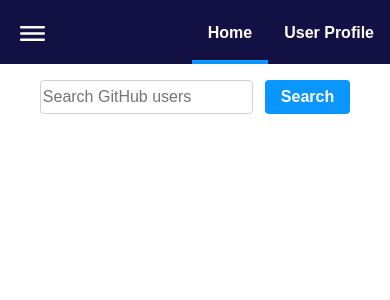
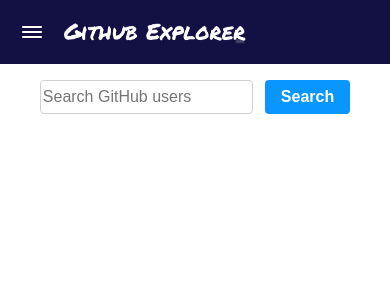
Before and after one commit to Valentin2333/Github-Explorer-React-JS, a React (Vite) app in the folder GE-app/: page / in a window 390 px wide. Shown: the top 300 px of the page. Built offline with nearby package versions, Linux system fonts and the light colour scheme.

Commit message:
Add responsive design and adjust CSS

```diff
--- a/GE-app/src/components/MainNavigation.jsx
+++ b/GE-app/src/components/MainNavigation.jsx
@@ -6,10 +6,13 @@
   return (
     <header className={classes.header}>
       <nav className={classes.nav}>
-        <div>
-          <Sidebar />
+        <div className={`${classes['adjust-buger-logo']} ${classes['sidebar-logo']}`}>
+          <div className={classes['hide-burger']} >
+          <Sidebar/>
+          </div>
+          <img className={`${classes['adjust-logo']} ${classes.logo}`} src="/logo.png" alt="Site logo" />
         </div>
-        <ul className={classes.links}>
+        <ul className={`${classes.links} ${classes['hide-links']}`}>
           <li className={classes.links}>
             <NavLink
               to="/"
--- a/GE-app/src/components/MainNavigation.module.css
+++ b/GE-app/src/components/MainNavigation.module.css
@@ -14,6 +14,19 @@
   width: 100%;
   justify-content: space-between;
   align-items: center;
+}
+
+.sidebar-logo {
+  display: flex;
+  justify-content: center;
+}
+
+.logo {
+  height: 100%;
+  max-height: 32px;
+  width: 100%;
+  max-width: 240px;
+  padding-bottom: 4px;
 }
 
 .links {
@@ -41,3 +54,22 @@
   color: #FFFFFF;
   border-bottom: 4px solid #0A96FF;
 }
+
+@media screen and (max-width: 767px) {
+  .hide-links {
+    display: none;
+  }
+  .adjust-buger-logo {
+    padding-top: 14px;
+  }
+}
+
+@media screen and (min-width: 768px) {
+  .hide-burger {
+    display: none;
+  }
+  .adjust-logo {
+    padding-left: 12px;
+    padding-bottom: 8px;
+  }
+}
--- a/GE-app/src/components/Sidebar.jsx
+++ b/GE-app/src/components/Sidebar.jsx
@@ -48,8 +48,8 @@
 
   return (
     <div>
-      <Button onClick={toggleSidebar(true)}>
-        <img width="25" height="25" src="/hamburger.svg" />
+      <Button sx={{ paddingTop: 1.5 }} onClick={toggleSidebar(true)}>
+        <img src="/hamburger.svg" />
       </Button>
       <Drawer open={open} onClose={toggleSidebar(false)}>
         {SidebarList}
--- a/GE-app/src/components/Sidebar.module.css
+++ b/GE-app/src/components/Sidebar.module.css
@@ -1,27 +1,18 @@
 .links-sidebar {
-  font-family: Arial;
+  font-family: arial;
   list-style: none;
-  display: block;
-  gap: 20px;
   margin: 0;
   padding: 0;
   color: black;
-  margin-right: 1.5rem;
-}
-
-.links-sidebar li {
-  margin: 0;
 }
 
 .links-sidebar a {
   display: block;
-  height: 100%;
-  width: 100%;
   text-decoration: none;
   color: #000000;
-  font-size: 1.1rem;
-  padding: 10px 10px 10px;
-  border-bottom: 4px solid transparent;
+  font-size: 16px;
+  font-weight: bold;
+  padding: 12px 12px 12px;
 }
 
 .links-sidebar a:hover {
@@ -29,5 +20,10 @@
 }
 
 .links-sidebar .active {
-  border-left: 6px solid #0A96FF;
+  border-left: 4px solid #0A96FF;
 }
+
+.img-burger {
+  width: 20px;
+  height: 20px;
+}
```
Also changed, not shown: GE-app/public/logo.png (added).
